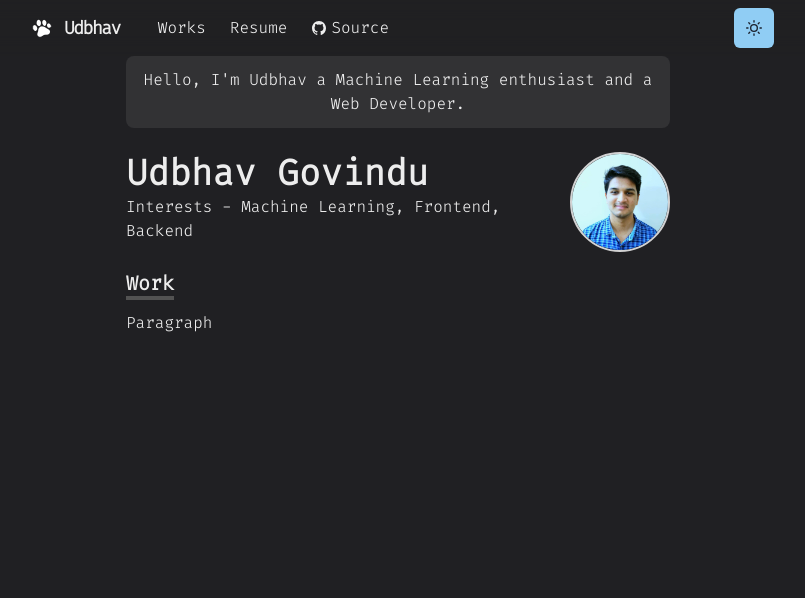
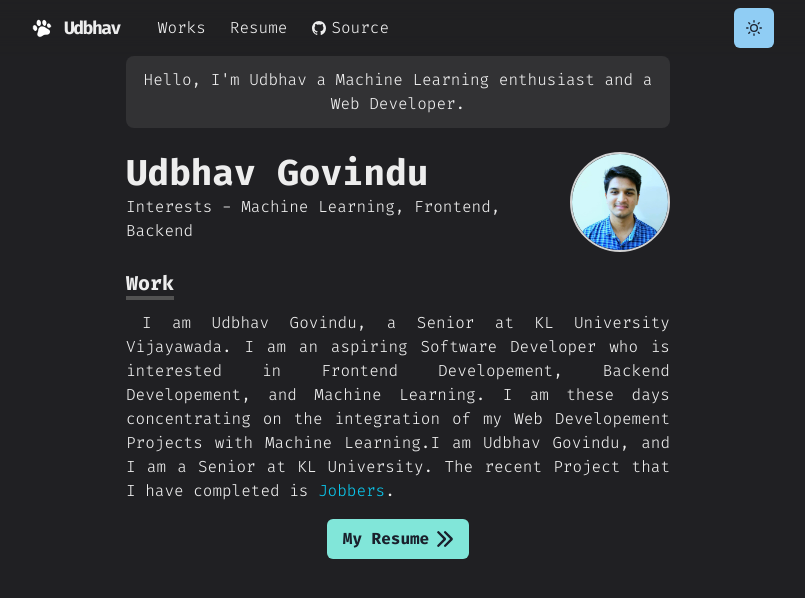
Before and after one commit to udbhav3101/portfolio-website, a Next.js app: page / in a window 1280 px wide. Shown: the top 598 px of the page, without its empty margins (242-1047 px from the left). Built offline with nearby package versions, Linux system fonts and the light colour scheme.

Commit message:
Added a section about myself

```diff
--- a/components/fonts.js
+++ b/components/fonts.js
@@ -3,7 +3,7 @@ const Fonts = () => (
     <Global
     styles = {
         `
-        @import url('https://fonts.googleapis.com/css2?family=Fira+Code:wght@300&display=swap');
+        @import url('https://fonts.googleapis.com/css2?family=Fira+Code:wght@300;700&display=swap');
         `
     }
 
--- /dev/null
+++ b/components/paragraph.js
@@ -0,0 +1,8 @@
+import styled from '@emotion/styled';
+
+const Paragraph = styled.p`
+text-align: justify;
+text-indent: 1em`
+
+
+export default Paragraph
--- a/lib/theme.js
+++ b/lib/theme.js
@@ -27,7 +27,7 @@ const components = {
 
     Link: {
         baseStyle: props => ({
-            color: mode('#3d7aed', '#ff63c3')(props),
+            color: mode('#3d7aed', '#0BC5EA')(props),
             textUnderlinOffset: 3
         })
     }
@@ -35,8 +35,9 @@ const components = {
 
 const fonts = {
     heading: "Fira Code",
-    body: 'Fira Code'
+    body: "Fira Code"
 }
+
 
 const colors = {
     glassTeal: '#88ccca'
--- a/pages/index.js
+++ b/pages/index.js
@@ -1,10 +1,13 @@
-import { Container, Box , Heading, Image, useColorModeValue} from "@chakra-ui/react";
+import NextLink from 'next/link';
+import { Container, Box , Button, Heading, Image, Link, useColorModeValue} from "@chakra-ui/react";
 import Section from '../components/section';
+import Paragraph from '../components/paragraph';
 
-
+import {ArrowRightIcon} from '@chakra-ui/icons';
 const Page = () =>{
   return (
     <Container>
+
       <Box borderRadius="lg" bg={useColorModeValue('whiteAlpha.900', 'whiteAlpha.200')} p={3} mb={6} align="center">
         Hello, I&apos;m Udbhav a Machine Learning enthusiast and a Web Developer.
       </Box>
@@ -36,7 +39,20 @@ const Page = () =>{
         <Heading as="h3" variant="section-title">
           Work
         </Heading>
-        <p>Paragraph</p>
+        <Paragraph>
+        I am Udbhav Govindu, a Senior at KL University Vijayawada. I am an aspiring Software Developer who
+        is interested in Frontend Developement, Backend Developement, and Machine Learning.
+        I am these days concentrating on the integration of my Web Developement
+        Projects with Machine Learning.I am Udbhav Govindu, and I am a Senior at KL University.
+        The recent Project that I have completed is {' '}
+        <NextLink href="/works/jobbers"><Link>Jobbers</Link></NextLink>
+        .
+        </Paragraph>
+        <Box align="center" my={4}>
+        <NextLink href="/resume">
+          <Button rightIcon={<ArrowRightIcon/>} colorScheme="teal">My Resume</Button>
+        </NextLink>
+        </Box>
       </Section>
     </Container>
   )
```
